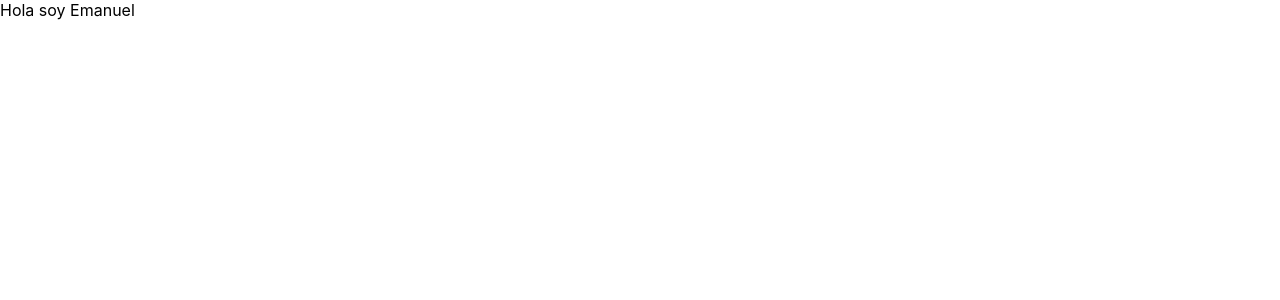
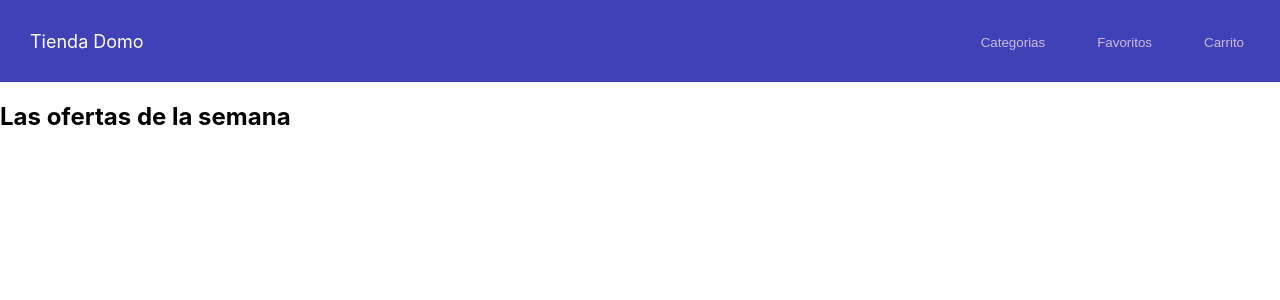
Before and after one commit to emanuelchamorro/tiendaChamorro, a React (Create React App) app: page / in a window 1280 px wide. Shown: the top 300 px of the page. Built offline with nearby package versions, Linux system fonts and the light colour scheme.

Commit message:
Clase 3 - Agregar navbar al proyecto

```diff
--- a/public/index.html
+++ b/public/index.html
@@ -1,5 +1,5 @@
 <!DOCTYPE html>
-<html lang="en">
+<html lang="es">
   <head>
     <meta charset="utf-8" />
 
--- a/src/App.css
+++ /dev/null
@@ -1,38 +0,0 @@
-.App {
-  text-align: center;
-}
-
-.App-logo {
-  height: 40vmin;
-  pointer-events: none;
-}
-
-@media (prefers-reduced-motion: no-preference) {
-  .App-logo {
-    animation: App-logo-spin infinite 20s linear;
-  }
-}
-
-.App-header {
-  background-color: #282c34;
-  min-height: 100vh;
-  display: flex;
-  flex-direction: column;
-  align-items: center;
-  justify-content: center;
-  font-size: calc(10px + 2vmin);
-  color: white;
-}
-
-.App-link {
-  color: #61dafb;
-}
-
-@keyframes App-logo-spin {
-  from {
-    transform: rotate(0deg);
-  }
-  to {
-    transform: rotate(360deg);
-  }
-}
--- a/src/App.js
+++ /dev/null
@@ -1,15 +0,0 @@
-
-import './App.css';
-
-function App() {
-
-  let name = 'Emanuel';
-
-  return (
-    <>
-       Hola soy {name}
-    </>
-  );
-}
-
-export default App;
--- /dev/null
+++ b/src/components/navBar/navBar.css
@@ -0,0 +1,26 @@
+.navbar {
+    padding: 15px 30px 15px 30px;
+    display: flex;
+    align-items: center;
+    background-color: #4041b7;
+    justify-content: space-between;
+}
+.navbar-content {
+    display: flex
+}
+
+.navbar-content ul {
+    list-style:none;
+}
+
+.navbar-content button {
+    background: none;
+    color: #cbbde2;
+    border: none;
+    cursor:pointer
+}
+
+.navbar-brand {
+    color: white;
+    font-size: 18px;
+}
--- /dev/null
+++ b/src/components/navBar/navBar.js
@@ -0,0 +1,28 @@
+import './navBar.css'
+
+export const NavBar = ({brand}) => {
+
+    return (
+
+        <nav className="navbar">
+            <span className="navbar-brand">{brand}</span>
+            <div className="navbar-content">
+              <ul>
+                  <li>
+                      <button>Categorias</button>
+                  </li>
+              </ul>
+              <ul>
+                  <li>
+                      <button>Favoritos</button>
+                  </li>
+              </ul>
+              <ul>
+                  <li>
+                      <button>Carrito</button>
+                  </li>
+              </ul>
+            </div>
+        </nav>
+    )
+}
--- a/src/index.js
+++ b/src/index.js
@@ -1,12 +1,11 @@
 import React from 'react';
 import ReactDOM from 'react-dom';
 import './index.css';
-import App from './App';
-
+import {Home} from './pages/home/home'
 
 ReactDOM.render(
   <React.StrictMode>
-    <App />
+    <Home />
   </React.StrictMode>,
   document.getElementById('root')
 );
--- /dev/null
+++ b/src/pages/home/home.js
@@ -0,0 +1,13 @@
+import {NavBar} from '../../components/navBar/navBar'
+
+export const Home = () => {
+
+    let name = 'Tienda Domo';
+
+    return (
+      <>
+         <NavBar brand={name} />
+         <h2>Las ofertas de la semana</h2>
+      </>
+    );
+  }
```
Also changed, not shown: public/manifest.json.
